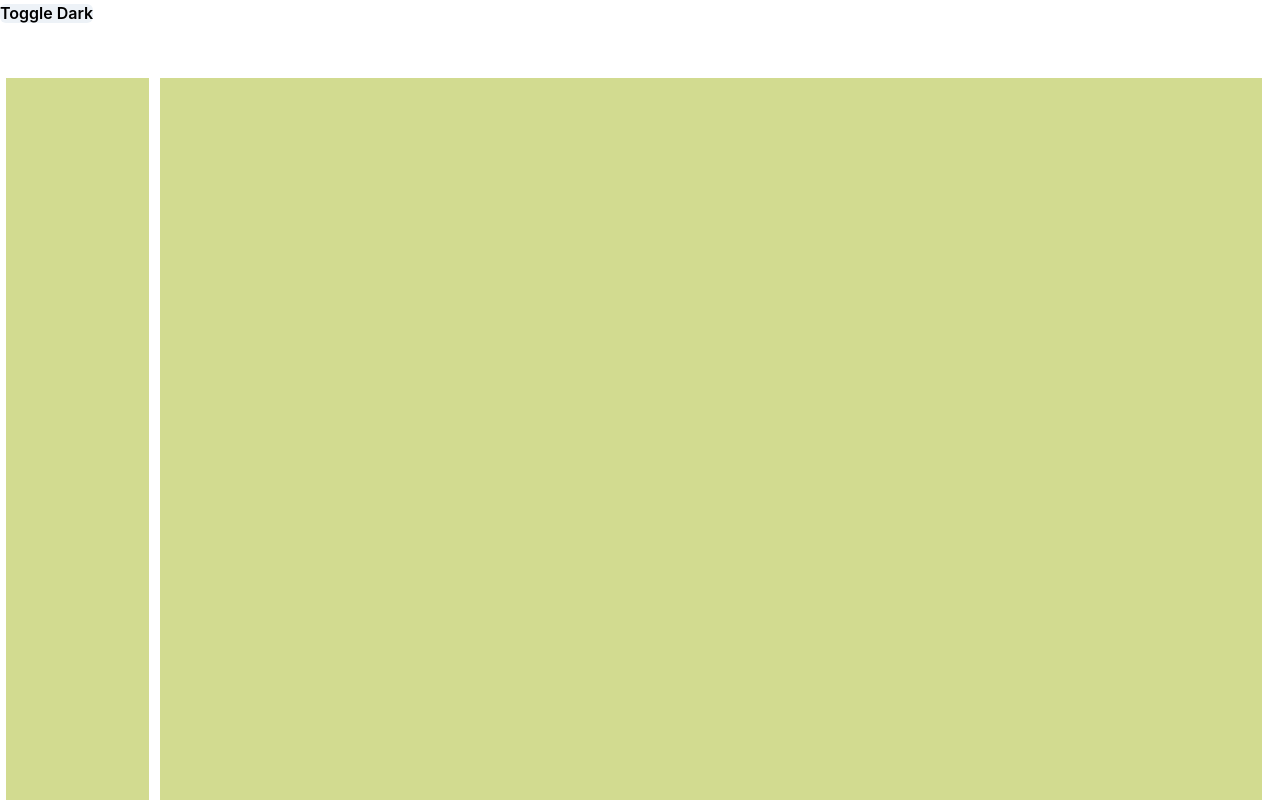
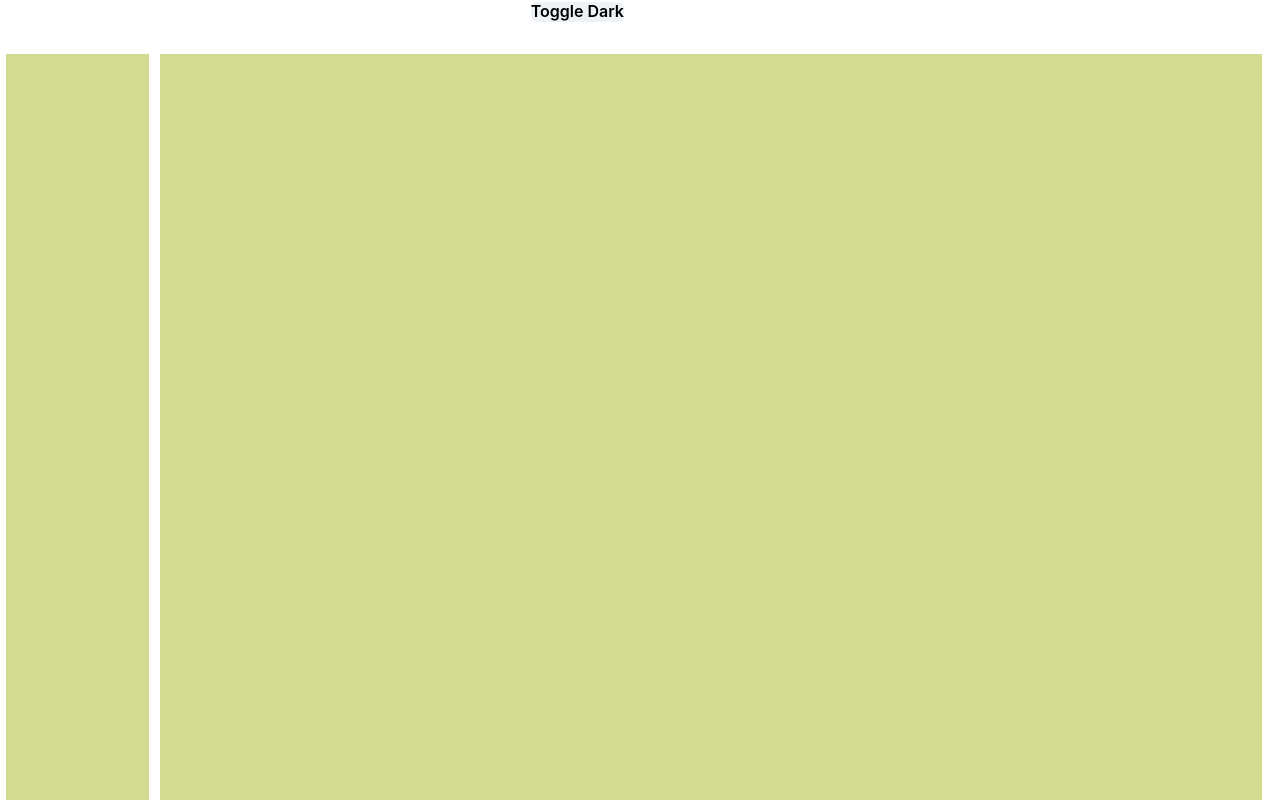
Before and after one commit to NoahNim/weyland-mars, a React (Create React App) app: page /welcome-page in a window 1280 px wide. Shown: the top 800 px of the page. Built offline with nearby package versions, Linux system fonts and the light colour scheme.

Commit message:
move header to welcome

```diff
--- a/src/App.css
+++ b/src/App.css
@@ -25,7 +25,7 @@
 }
 
 .App-link {
-  color: #61dafb;
+  color: rgb(124, 156, 55);
 }
 
 @keyframes App-logo-spin {
--- a/src/App.js
+++ b/src/App.js
@@ -2,26 +2,25 @@ import { users, files, important, messages, logs } from "./Data";
 import { Routes, Route } from "react-router-dom";
 import Login from "./components/Login/Login";
 import Welcome from "./components/WelcomePage/Welcome";
-import { Box, GridItem, useColorMode } from "@chakra-ui/react";
-import ToggleColor from "./components/ToggleColorButton/ToggleColor";
+import { Box, color, GridItem, useColorMode } from "@chakra-ui/react";
+import Header from "./components/Header/Header";
 
 function App() {
   const { colorMode, toggleColorMode } = useColorMode();
 
   return (
     <Box>
-      <GridItem alignItems="center" area={"header"} w="100%">
-        <ToggleColor
-          color={colorMode}
-          toggleColor={toggleColorMode}
-          alignItems="center"
-        />
-      </GridItem>
       <Routes>
         <Route path="/" element={<Login user={users} />} />
         <Route
           path="welcome-page"
-          element={<Welcome newsfeed={important} color={colorMode} />}
+          element={
+            <Welcome
+              newsfeed={important}
+              colorMode={colorMode}
+              toggleColorMode={toggleColorMode}
+            />
+          }
           exact
         />
       </Routes>
--- /dev/null
+++ b/src/components/Header/Header.js
@@ -0,0 +1,24 @@
+import ToggleColor from "../ToggleColorButton/ToggleColor";
+import { GridItem, Grid, Center } from "@chakra-ui/react";
+
+const Header = (props) => {
+  return (
+    <GridItem
+      alignItems="center"
+      area={"header"}
+      w="100%"
+      color={props.color === "light" ? "black" : "white"}
+    >
+      <Center>
+        <ToggleColor
+          colorMode={props.colorMode}
+          toggleColorMode={props.toggleColorMode}
+          alignItems="center"
+        />
+        Weyland-Yutani
+      </Center>
+    </GridItem>
+  );
+};
+
+export default Header;
--- a/src/components/ToggleColorButton/ToggleColor.js
+++ b/src/components/ToggleColorButton/ToggleColor.js
@@ -1,16 +1,16 @@
-import { Button } from "@chakra-ui/react";
+import { Button, useColorMode } from "@chakra-ui/react";
 
 const ToggleColor = (props) => {
+  const { colorMode, toggleColorMode } = useColorMode();
+
   return (
-    <header>
-      <Button
-        size="small"
-        color={props.color === "light" ? "black" : "white"}
-        onClick={props.toggleColor}
-      >
-        Toggle {props.color === "light" ? "Dark" : "Light"}
-      </Button>
-    </header>
+    <Button
+      size="small"
+      color={colorMode === "light" ? "black" : "white"}
+      onClick={props.toggleColorMode}
+    >
+      Toggle {colorMode === "light" ? "Dark" : "Light"}
+    </Button>
   );
 };
 
--- a/src/components/WelcomePage/Welcome.js
+++ b/src/components/WelcomePage/Welcome.js
@@ -1,4 +1,5 @@
 import { Grid, GridItem, Box } from "@chakra-ui/react";
+import Header from "../Header/Header";
 
 const Welcome = (props) => {
   return (
@@ -16,12 +17,18 @@ const Welcome = (props) => {
         margin="0 auto"
         w="99%"
       >
+        <Header
+          colorMode={props.colorMode}
+          toggleColorMode={props.toggleColorMode}
+        />
         <GridItem
           pl="2"
           w="95%"
           h="100%"
           bg={
-            props.color === "light" ? "rgb(210, 219, 144)" : "rgb(124, 156, 55)"
+            props.colorMode === "light"
+              ? "rgb(210, 219, 144)"
+              : "rgb(124, 156, 55)"
           }
           area={"nav"}
         />
@@ -30,7 +37,9 @@ const Welcome = (props) => {
           w="99%"
           h="100%"
           bg={
-            props.color === "light" ? "rgb(210, 219, 144)" : "rgb(124, 156, 55)"
+            props.colorMode === "light"
+              ? "rgb(210, 219, 144)"
+              : "rgb(124, 156, 55)"
           }
           area={"main"}
         />
```
